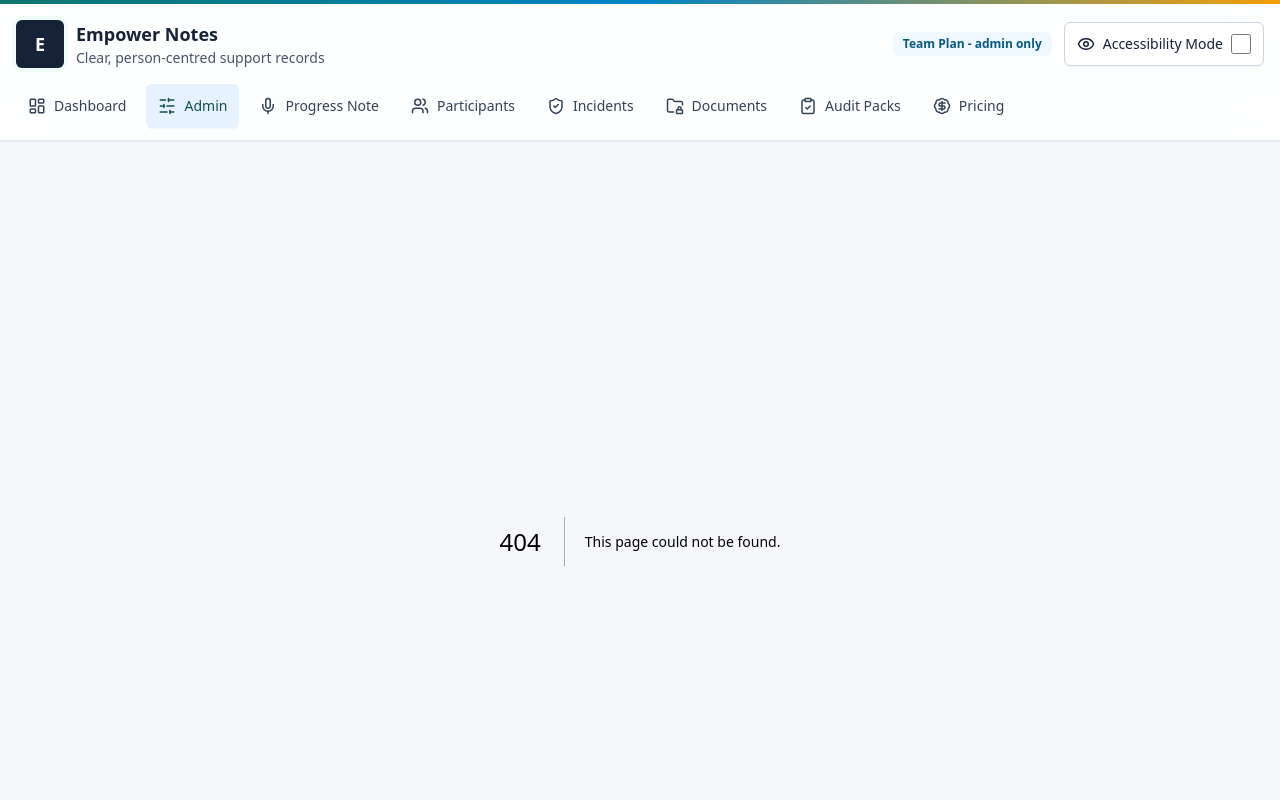
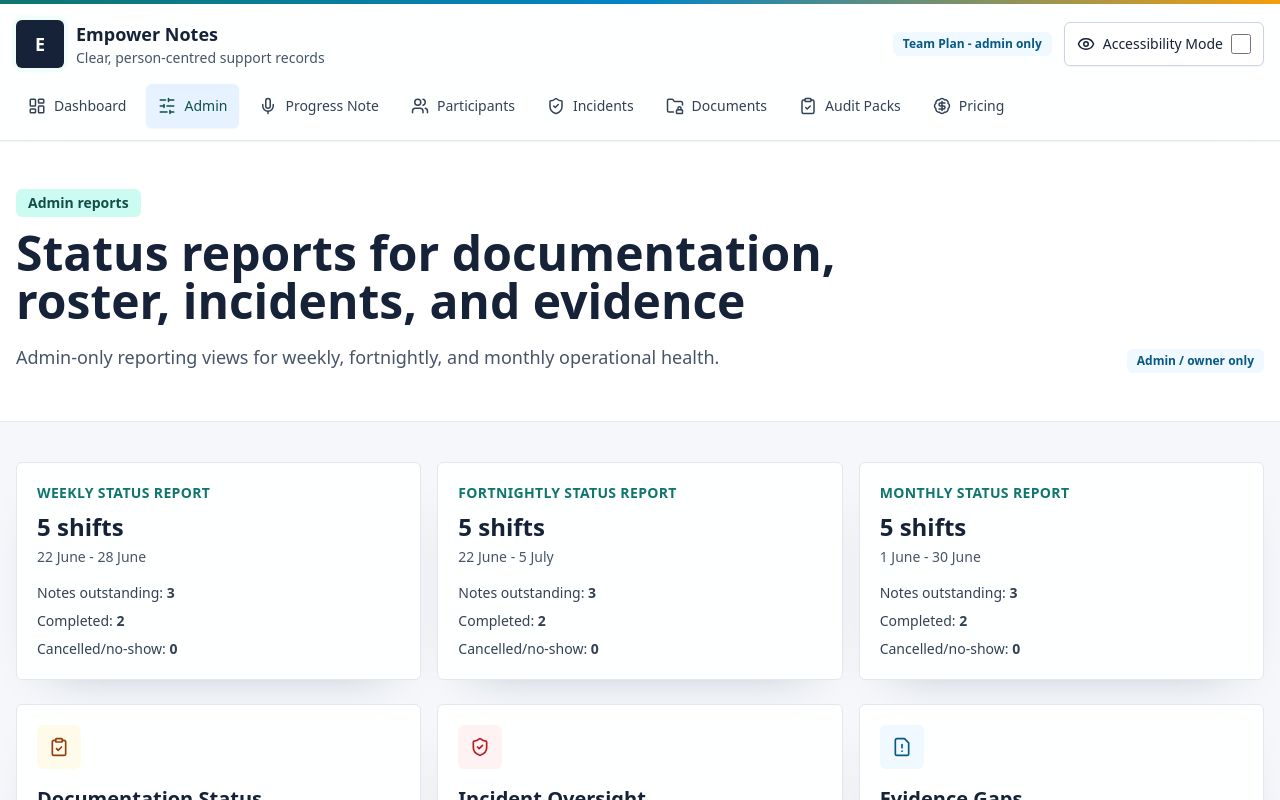
Before and after one commit to DENMWA/EMPOWER, a Next.js app: page /admin/reports in a window 1280 px wide. Before the commit this address had no page. Shown: the top 800 px of the page. Built offline with nearby package versions, Linux system fonts and the light colour scheme.

Commit message:
Add admin reports page

```diff
--- /dev/null
+++ b/app/admin/reports/page.tsx
@@ -0,0 +1,68 @@
+import { ClipboardCheck, FileWarning, ShieldCheck } from "lucide-react";
+import type { LucideIcon } from "lucide-react";
+import { Card, PageHeader, Section, StatusBadge } from "@/components/ui";
+import { getRosterReportSummary, rosterShifts, type RosterReportPeriod } from "@/lib/roster";
+import { documents, progressNotes } from "@/lib/sample-data";
+
+const periods: RosterReportPeriod[] = ["weekly", "fortnightly", "monthly"];
+
+export default function AdminReportsPage() {
+  const today = new Date().toISOString().slice(0, 10);
+  const weakNotes = progressNotes.filter((note) => note.score < 80 || note.missingDetails.length > 0);
+  const unverifiedDocuments = documents.filter((doc) => !doc.status.includes("verified"));
+
+  return (
+    <>
+      <PageHeader
+        eyebrow="Admin reports"
+        title="Status reports for documentation, roster, incidents, and evidence"
+        description="Admin-only reporting views for weekly, fortnightly, and monthly operational health."
+        actions={<StatusBadge label="Admin / owner only" tone="blue" />}
+      />
+      <Section className="space-y-6">
+        <div className="grid gap-4 lg:grid-cols-3">
+          {periods.map((period) => {
+            const report = getRosterReportSummary(rosterShifts, period, today);
+            return (
+              <Card key={period}>
+                <p className="text-sm font-semibold uppercase tracking-wide text-sea">{report.label}</p>
+                <h2 className="mt-2 text-2xl font-bold text-ink">{report.totalShifts} shifts</h2>
+                <p className="mt-1 text-sm text-slate-600">{report.dateRange}</p>
+                <div className="mt-4 grid gap-2 text-sm text-slate-700">
+                  <span>Notes outstanding: <strong>{report.notesOutstanding}</strong></span>
+                  <span>Completed: <strong>{report.completed}</strong></span>
+                  <span>Cancelled/no-show: <strong>{report.cancelledOrNoShow}</strong></span>
+                </div>
+              </Card>
+            );
+          })}
+        </div>
+
+        <div className="grid gap-4 lg:grid-cols-3">
+          <ReportCard icon={ClipboardCheck} title="Documentation Status" value={weakNotes.length} detail="Notes with low score or missing details" tone="amber" />
+          <ReportCard icon={ShieldCheck} title="Incident Oversight" value={3} detail="Mock incidents awaiting review" tone="red" />
+          <ReportCard icon={FileWarning} title="Evidence Gaps" value={unverifiedDocuments.length} detail="Documents awaiting manager verification" tone="blue" />
+        </div>
+      </Section>
+    </>
+  );
+}
+
+function ReportCard({ icon: Icon, title, value, detail, tone }: { icon: LucideIcon; title: string; value: number; detail: string; tone: "amber" | "red" | "blue" }) {
+  const tones = {
+    amber: "bg-amber-50 text-amber-800",
+    red: "bg-red-50 text-red-700",
+    blue: "bg-sky-50 text-sky-800"
+  };
+
+  return (
+    <Card>
+      <span className={`grid h-11 w-11 place-items-center rounded-md ${tones[tone]}`}>
+        <Icon size={20} aria-hidden="true" />
+      </span>
+      <h2 className="mt-4 text-xl font-semibold text-ink">{title}</h2>
+      <p className="mt-2 text-3xl font-bold text-ink">{value}</p>
+      <p className="mt-2 text-sm text-slate-600">{detail}</p>
+    </Card>
+  );
+}
```
